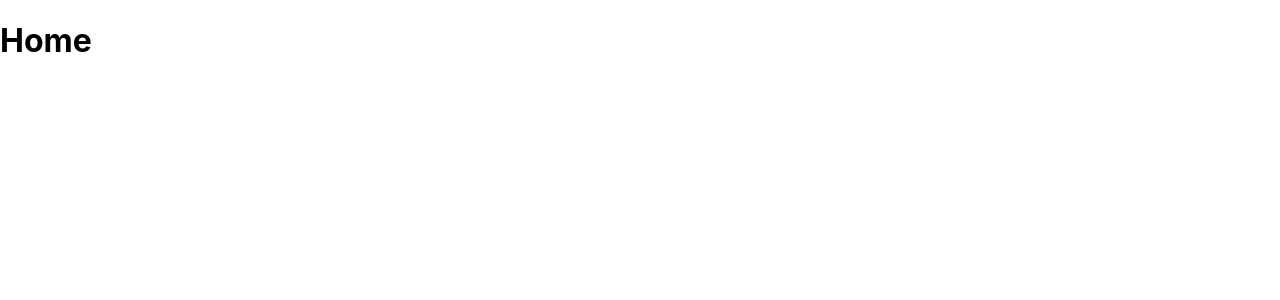
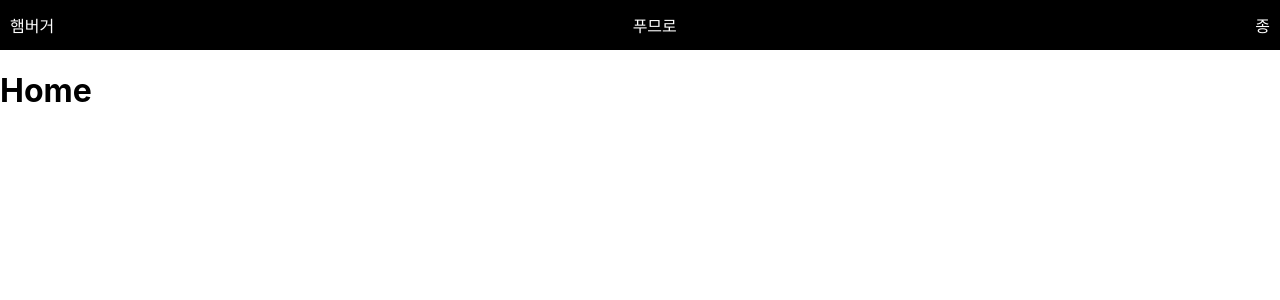
Before and after one commit to eunjung-jenny/on-gi-jong-gi, a React (Create React App) app in the folder front-app/: page /#/ in a window 1280 px wide. Shown: the top 300 px of the page. Built offline with nearby package versions, Linux system fonts and the light colour scheme.

Commit message:
Add Header component

```diff
--- a/front-app/package.json
+++ b/front-app/package.json
@@ -9,7 +9,8 @@
     "react": "^16.13.1",
     "react-dom": "^16.13.1",
     "react-router-dom": "^5.2.0",
-    "react-scripts": "3.4.1"
+    "react-scripts": "3.4.1",
+    "styled-components": "^5.1.1"
   },
   "scripts": {
     "start": "react-scripts start",
--- a/front-app/src/App.js
+++ b/front-app/src/Component/App.js
@@ -1,14 +1,17 @@
 import React, { Component } from "react";
 import { HashRouter as Router, Route } from "react-router-dom";
-import Home from "./Home";
-import "./App.css";
+import Header from "./Header";
+import Home from "../Home";
 
 class App extends Component {
   render() {
     return (
-      <Router>
-        <Route path="/" exact={true} component={Home} />
-      </Router>
+      <>
+        <Header />
+        <Router>
+          <Route path="/" exact={true} component={Home} />
+        </Router>
+      </>
     );
   }
 }
--- /dev/null
+++ b/front-app/src/Component/Header.js
@@ -0,0 +1,26 @@
+import React from "react";
+import styled from "styled-components";
+
+const Header = styled.header`
+  position: sticky;
+  top: 0;
+  left: 0;
+  right: 0;
+  height: 5vh;
+  display: flex;
+  justify-content: space-between;
+  align-items: center;
+  padding: 5px 10px;
+  background-color: black;
+  color: white;
+`;
+
+export default function () {
+  return (
+    <Header>
+      <span>햄버거</span>
+      <span>푸므로</span>
+      <span>종</span>
+    </Header>
+  );
+}
--- a/front-app/src/index.js
+++ b/front-app/src/index.js
@@ -1,6 +1,6 @@
 import React from "react";
 import ReactDOM from "react-dom";
+import App from "./Component/App";
 import "./index.css";
-import App from "./App";
 
 ReactDOM.render(<App />, document.getElementById("root"));
```
Also changed, not shown: front-app/src/App.css (deleted), 1 other file (tests, documents, lock files or other folders).
